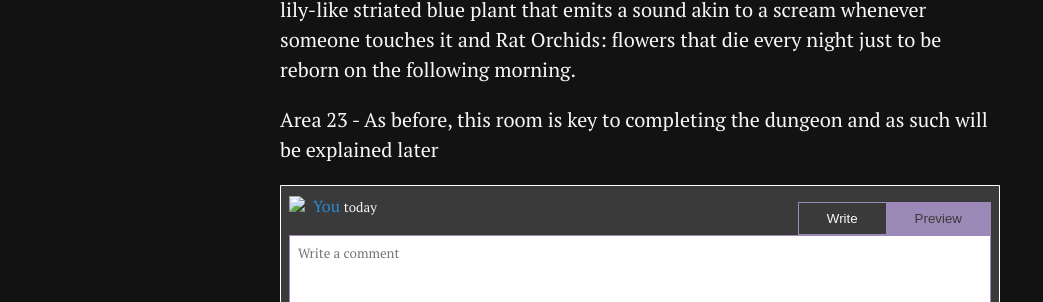
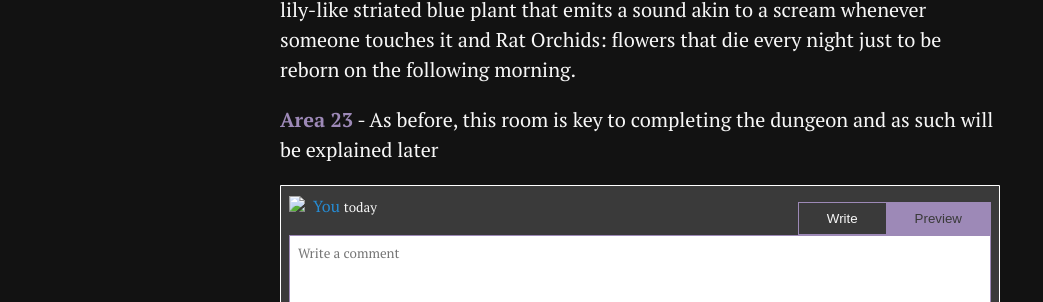
Before and after one commit to thevinter/thevinter.github.io, a Jekyll site: the page built from _posts/2021-03-18-the-long-tunnels.md, in a window 1280 px wide and 900 px high, scrolled down 1971 px. Shown: the part 154-456 px from the top of the window, without its empty margins (0-1043 px from the left). Built offline with Jekyll 4.4.1, drawn with Linux system fonts in a browser that asks for light colours.

```diff
--- a/_posts/2021-03-18-the-long-tunnels.md
+++ b/_posts/2021-03-18-the-long-tunnels.md
@@ -30,4 +30,4 @@ Roll | The character...
 
 **Area 22** - This area is beautiful and lush. Plants accustomed to grow in the dark live amidst the fountains that spring from all directions. Plants here are the one needed to create the things mentioned in the library in Area 23. There are Mare Tensias, black flowers that dissolve into fog when touched; Ve-Rel-Roses, white and yellow flowers that can levitate their bulbs; Teneva Religiosa, a giant water-lily-like striated blue plant that emits a sound akin to a scream whenever someone touches it and Rat Orchids: flowers that die every night just to be reborn on the following morning.
 
-Area 23 - As before, this room is key to completing the dungeon and as such will be explained later
+**Area 23** - As before, this room is key to completing the dungeon and as such will be explained later
```
